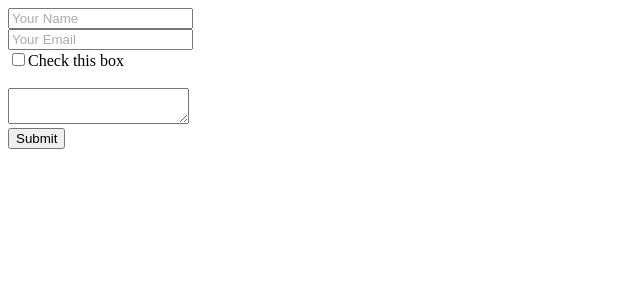
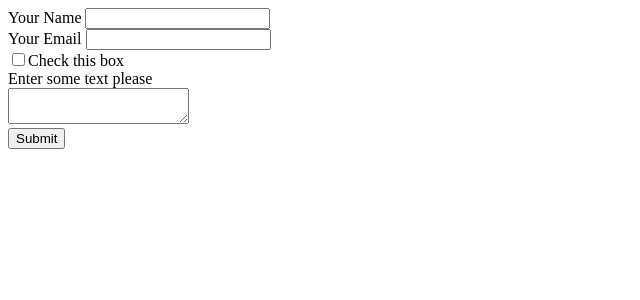
Before and after one commit to HenrikJoreteg/jquery-magic-labels, a Jekyll site: the page demo.html, which Jekyll copies as it is, in a window 1280 px wide. Shown: the top 300 px of the page, without its empty margins (0-640 px from the left). Built offline with Jekyll 4.4.1, drawn with Linux system fonts in a browser that asks for light colours; nearby versions of some CDN libraries; comment, search, counter and statistics services are not loaded; part of the change alters nothing that is shown.

Commit message:
making docs hit the github hosted version so I con't have to update the demo if I push changes

```diff
--- a/demo.html
+++ b/demo.html
@@ -2,7 +2,7 @@
 <html>
     <head>
     <script src="http://ajax.googleapis.com/ajax/libs/jquery/1.3.2/jquery.min.js"></script>
-    <script type="text/javascript" src="jquery.magiclabels.min.js"></script>
+    <script type="text/javascript" src="http://github.com/HenrikJoreteg/jquery-magic-labels/raw/master/jquery.magiclabels.min.js"></script>
     <script>
         $(document).ready(function(){
             $(form).magicLabels();
```
Also changed, not shown: jquery.magiclabels.min.js (deleted).
